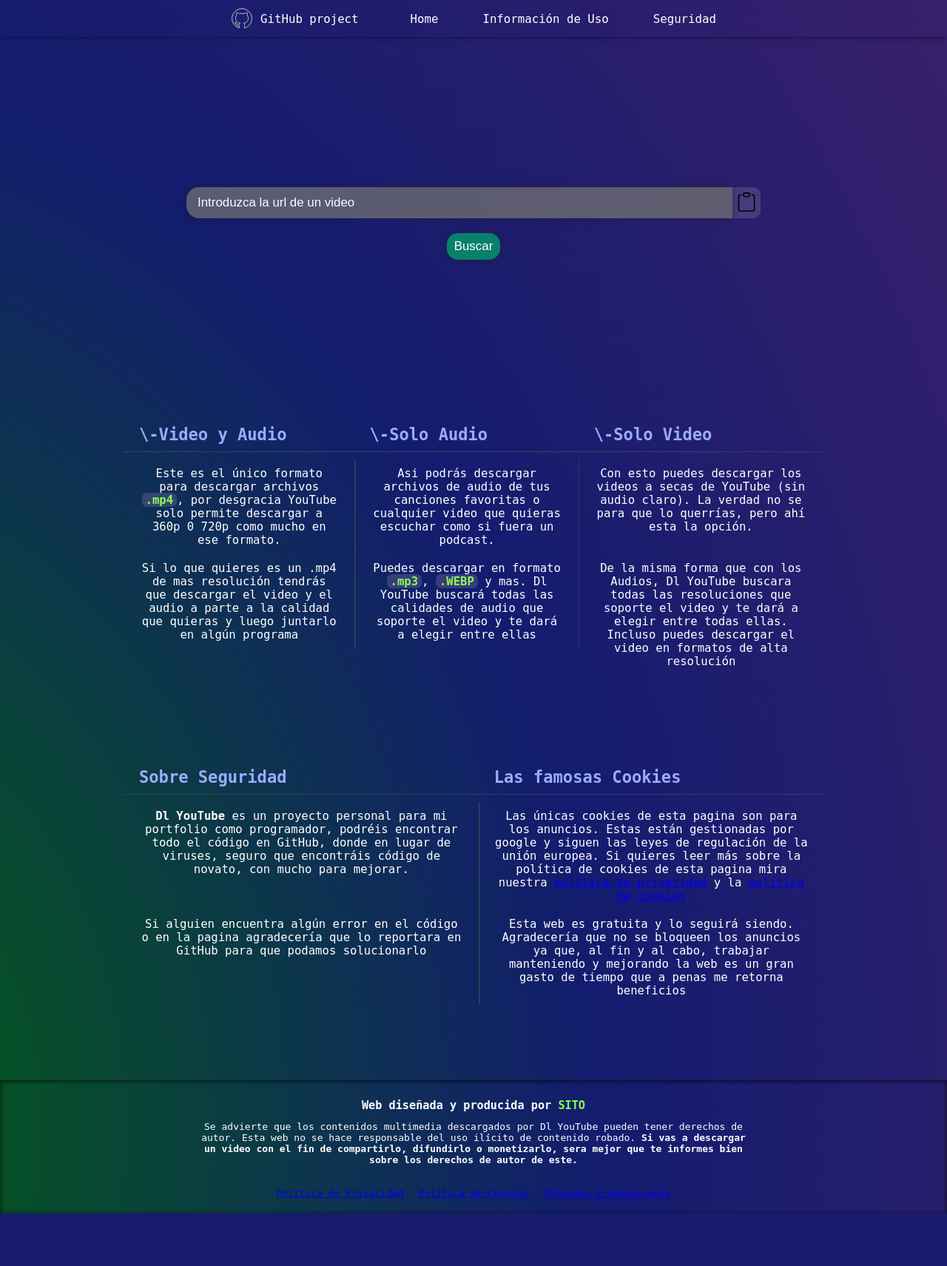
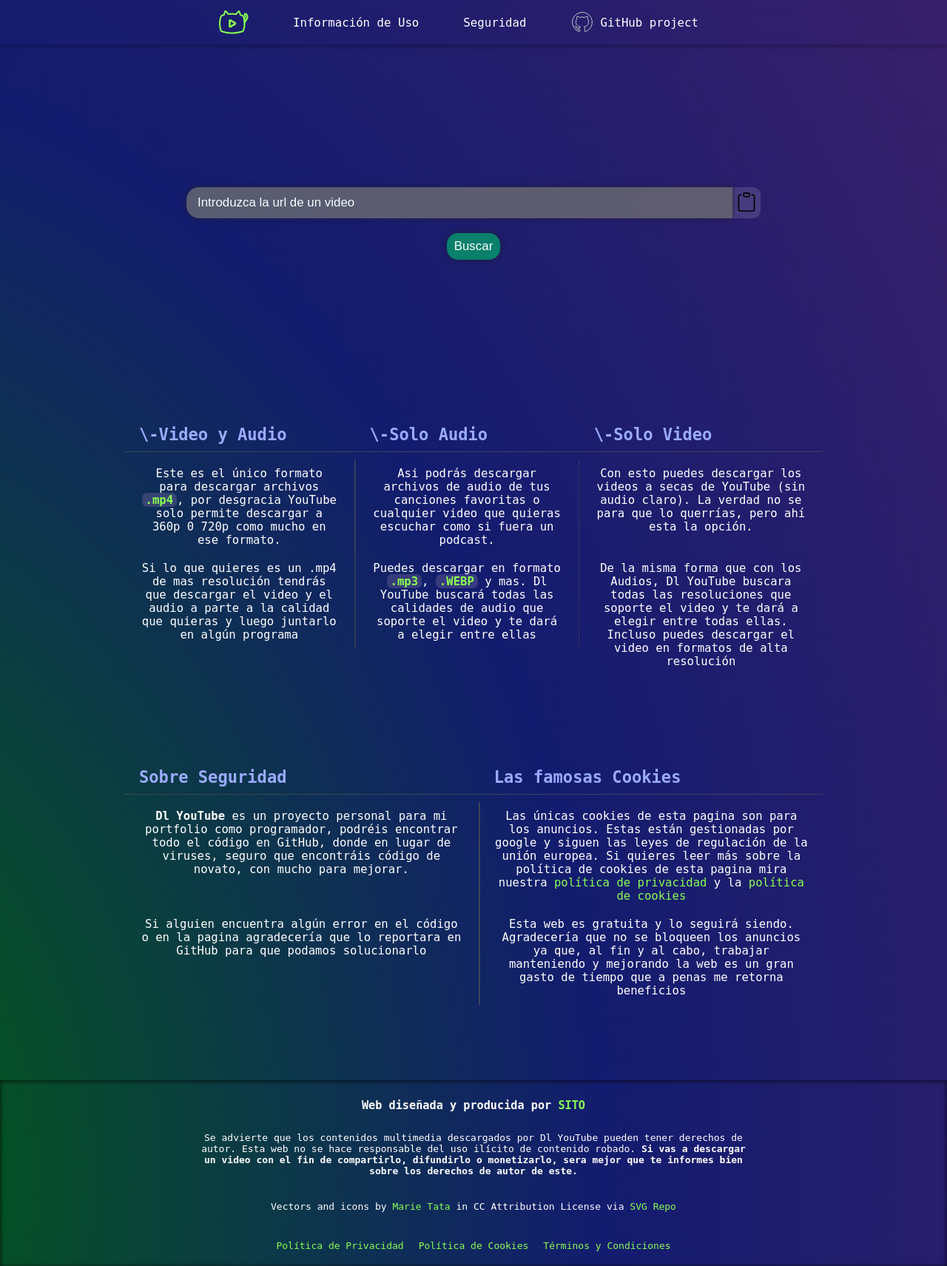
Before and after one commit to SitoSt/Dl_YouTube, a Flask app: page / in a window 1280 px wide. Shown: the whole page at 74% size. Before the commit the page ends 1640 px from the top, so only its background shows below. Run offline with Flask 3, Linux system fonts and the light colour scheme; some libraries are stand-ins or nearby versions.

Commit message:
V:5.0.4 Añadiendo favicon

```diff
--- a/index.py
+++ b/index.py
@@ -6,7 +6,6 @@ from src.video_information import Get_info
 from src.download import Descargar_video
 
 app = Flask(__name__)
-
 url = ''
 
 tmpdir = tempfile.TemporaryDirectory()
@@ -15,7 +14,6 @@ path = os.path.abspath(tmpdir.name)
 @app.route('/', methods = ['GET'])
 def index():
     return stream_template('index.html')
-
 
 @app.route('/select', methods = ['POST'])
 def Select():
@@ -39,5 +37,10 @@ def Download():
 def handleDlRequest(filename):
     return send_from_directory(path, filename)
 
+@app.route('/static/favicon/<filename>')
+def favicon(filename):
+    return send_from_directory(os.path.join(app.root_path, 'static/favicon'), filename)
+
+
 if __name__ == '__main__' :
     app.run(debug=True, port=8080)
--- a/static/css/footer.css
+++ b/static/css/footer.css
@@ -12,6 +12,15 @@ footer {
     justify-content: center;
     align-items: center;
 }
+
+a {
+    color: var(--text-accent-color);
+    text-decoration: none;
+}
+a:hover {
+    text-decoration: underline;
+}
+
 
 .sito-sign {
     margin-bottom: 7px;
@@ -31,7 +40,6 @@ footer {
 .legacy {
     display: flex;
     flex-wrap: wrap;
-    margin-top: 15px;
 
     justify-content: center;
     align-items: center;
@@ -41,6 +49,15 @@ footer {
     margin: 10px !important;
 }
 
+.atributions {
+    display: flex;
+    flex-direction: column;
+    width: 100%;
+
+    justify-content: center;
+    align-items: center;
+}
+
 @media (min-width: 500px) {
     .copy-right-advise {
         max-width: 60%;
--- a/static/css/header.css
+++ b/static/css/header.css
@@ -23,6 +23,11 @@ header nav {
 
     justify-content: center;
     align-items: center;
+}
+
+.logo {
+    width: 40px;
+    height: 40px;
 }
 
 .nav-fixed {
@@ -67,21 +72,15 @@ header nav {
     color: var(--text-accent-color);
 }
 
-.nav-item.github {
-    display: flex;
+.nav-link.github {
     width: fit-content;
-    color: var(--text-color);
-    text-decoration: none;
 
     font-size: 1.21rem;
 
+    text-align: start;
+    align-items: center;
     justify-content: center;
-    align-items: center;
     transition: color 0.3s ease;
-}
-.nav-item.github:hover {
-    color: var(--text-accent-color);
-    text-decoration: underline;
 }
 .github {
     width: 30px;
@@ -95,6 +94,7 @@ header nav {
             flex-direction: column;
             & .nav-fixed {
                 margin-bottom: 7px;
+                margin-right: 0;
             }
         }
     }
@@ -115,7 +115,7 @@ header nav {
     }
     .icon-nav {
         display: inline;
-        padding-right: 10px;
+        margin-right: 3rem;
         &  i {
             color: var(--text-primary-color);
             transition: color 0.3s ease;
@@ -127,11 +127,13 @@ header nav {
     .github {
         display: none;
     }
+    .nav-link.github{
+        display: flex;
+    }
     .nav-item {
         margin-block: 8px;
         width: 40%;
     }
-
 }
 
 @keyframes apear {
--- a/static/css/info.css
+++ b/static/css/info.css
@@ -16,7 +16,7 @@
     padding: 10px;
     padding-inline: 20px;
 
-    border-bottom: 1.5px solid rgba(80, 87, 84, 0.601);
+    border-bottom: 1.5px solid var(--accent-color-2);
 
     font-size: 1.7rem;
     text-align: start;
@@ -35,13 +35,13 @@
     grid-row: 2;
     grid-column: 1;
 
-    border-right: 1px solid rgba(81, 81, 81, 0.485);
+    border-right: 1px solid var(--accent-color-2);
 }
 .security-text._2 {
     grid-row: 3;
     grid-column: 1;
 
-    border-right: 1px solid rgba(81, 81, 81, 0.485);
+    border-right: 1px solid var(--accent-color-2);
 }
 
 .security-title-cookies {
@@ -54,7 +54,7 @@
     padding: 10px;
     padding-inline: 20px;
 
-    border-bottom: 1.5px solid rgba(80, 87, 84, 0.601);
+    border-bottom: 1.5px solid var(--accent-color-2);
 
     font-size: 1.7rem;
     text-align: start;
@@ -72,13 +72,13 @@
     grid-row: 2;
     grid-column: 2;
 
-    border-left: 1px solid rgba(81, 81, 81, 0.485);
+    border-left: 1px solid var(--accent-color-2);
 }
 .security-text-cookies._2 {
     grid-row: 3;
     grid-column: 2;
 
-    border-left: 1px solid rgba(81, 81, 81, 0.485);
+    border-left: 1px solid var(--accent-color-2);
 }
 
 .info-text strong {
@@ -109,7 +109,7 @@
     padding: 10px;
     padding-inline: 20px;
 
-    border-bottom: 1.5px solid rgba(80, 87, 84, 0.601);
+    border-bottom: 1.5px solid var(--accent-color-2);
 
     font-size: 1.7rem;
     text-align: start;
@@ -133,7 +133,7 @@
     grid-row: 2;
     grid-column: 1;
 
-    border-right: 1px solid rgba(81, 81, 81, 0.485);
+    border-right: 1px solid var(--accent-color-2);
 }
 .info-text.progressive-2 {
     grid-row: 3;
--- a/static/css/main.css
+++ b/static/css/main.css
@@ -1,13 +1,13 @@
 :root {
 
-    --primary-color: rgba(120, 120, 115, 0.7);
+    --primary-color: rgba(120, 120, 115, 0.702);
     --secondary-color: rgba(116, 102, 154, 0.4);
     --accent-color: rgba(0, 171, 106, 0.7);
     --accent-color-2: rgba(77, 84, 82, 0.7);
     --text-primary-color: rgb(155, 171, 255);
     --text-secondary-color: rgb(132, 161, 176);
     --text-color: white;
-    --text-accent-color: rgb(136, 255, 81);
+    --text-accent-color: hsl(101, 100%, 66%);
 
     background: radial-gradient(#00650a, #131c6f, #44216a);
     background-size: 250% 250%;
--- a/templates/index.html
+++ b/templates/index.html
@@ -5,9 +5,16 @@
   <meta charset="UTF-8" />
   <meta name="viewport" content="width=device-width, initial-scale=1.0" />
   <meta name="”theme-color”" content="”dark”" />
-  <meta name="">
 
   <link rel="stylesheet" href="https://cdnjs.cloudflare.com/ajax/libs/font-awesome/4.7.0/css/font-awesome.min.css">
+
+  <link rel="apple-touch-icon" sizes="180x180" href="http://127.0.0.1:5000/static/favicon/apple-touch-icon.png">
+  <link rel="icon" type="image/png" sizes="32x32" href="http://127.0.0.1:5000/static/favicon/favicon-32x32.png">
+  <link rel="icon" type="image/png" sizes="16x16" href="http://127.0.0.1:5000/static/favicon/favicon-16x16.png">
+  <link rel="manifest" href="http://127.0.0.1:5000/static/favicon/site.webmanifest">
+  <link rel="mask-icon" href="http://127.0.0.1:5000/static/favicon/safari-pined-tab.svg" color="#5bbad5">
+  <link rel="shortcut icon" href="http://127.0.0.1:5000/static/favicon/favicon.ico">
+  <meta name="msapplication-TileColor" content="#da532c">
 
 
   <link rel="stylesheet" href={{ url_for('static', filename='css/main.css' ) }}>
@@ -27,6 +34,7 @@
   <script
           nonce="LMeNU7t1WY-mdquV05JBDA">(function () { function signalGooglefcPresent() { if (!window.frames['googlefcPresent']) { if (document.body) { const iframe = document.createElement('iframe'); iframe.style = 'width: 0; height: 0; border: none; z-index: -1000; left: -1000px; top: -1000px;'; iframe.style.display = 'none'; iframe.name = 'googlefcPresent'; document.body.appendChild(iframe); } else { setTimeout(signalGooglefcPresent, 0); } } } signalGooglefcPresent(); })();</script>
 
+
   <title>Dl YouTube</title>
 </head>
 
@@ -38,21 +46,23 @@
           <a href="javascript:void(0)" class="icon-nav" onclick="displayMenu()" hidden>
             <i class="fa fa-bars fa-2x"></i>
           </a>
-          <a class="nav-item github" href="https://github.com/SitoSt/Dw_YouTube_1.0">
-            <img class="github" src="/static/img/github.svg" alt="Proyecto de GitHub" />
-            GitHub project
+          <a class="nav-link item" href="#">
+            <img src="/static/favicon/favicon.svg" alt="logo Dl YouTube" class="logo" onclick="unDisplayMenu()">
           </a>
         </div>
 
         <ul class="nav-bar" id="nav-bar">
           <li class="nav-item">
-            <a class="nav-link" href="#" onclick="unDisplayMenu()">Home</a>
-          </li>
-          <li class="nav-item">
             <a class="nav-link" href="#container-info-formats" onclick="unDisplayMenu()">Información de Uso</a>
           </li>
           <li class="nav-item">
             <a class="nav-link" href="#container-security" onclick="unDisplayMenu()">Seguridad</a>
+          </li>
+          <li class="nav-item">
+            <a class="nav-link github" href="https://github.com/SitoSt/Dw_YouTube_1.0" onclick="unDisplayMenu()">
+              <img class="github" src="/static/img/github.svg" alt="Proyecto de GitHub" />
+              GitHub project
+            </a>
           </li>
         </ul>
 
@@ -232,6 +242,7 @@
   <footer>
     <h3 class="sito-sign">Web diseñada y producida por <strong><a href="https://github.com/SitoSt"
            class="author">SITO</a></strong></h3>
+    <br>
 
     <p class="copy-right-advise">
       Se advierte que los contenidos multimedia descargados por Dl YouTube pueden tener
@@ -241,21 +252,35 @@
         sera mejor que te informes bien sobre los derechos de autor de este.
       </strong>
     </p>
+    <br>
+    <div id="atributions">
+      <p class="atribution">
+        Vectors and icons by <a href="https://twitter.com/marie_tata_?ref=svgrepo.com" target="_blank">Marie Tata</a> in CC
+        Attribution License via <a href="https://www.svgrepo.com/" target="_blank">SVG Repo</a>
+      </p>
+    </div>
+    <br>
   <div id="legacy" class="legacy">
     <a href="https://www.iubenda.com/privacy-policy/71489865"
-     class="iubenda-white iubenda-noiframe iubenda-embed iubenda-noiframe legacy-item"
-     title="Política de Privacidad ">Política de Privacidad</a>
+      class="iubenda-white iubenda-noiframe iubenda-embed iubenda-noiframe legacy-item" title="Política de Privacidad">
+      Política de Privacidad
+    </a>
     <script
       type="text/javascript">(function (w,d)  {var loader = function ()  {var s = d.createElement("script"), tag = d.getElementsByTagName("script")[0]; s.src="https://cdn.iubenda.com/iubenda.js"; tag.parentNode.insertBefore( s,tag );};  if(w.addEventListener ){w.addEventListener("load", loader, false ) ;}else  if(w.attachEvent){w.attachEvent("onload", loader ) ;} else {w.onload = loader ;}})(window, document);</script>
 
     <a href="https://www.iubenda.com/privacy-policy/71489865/cookie-policy"
-     class="iubenda-white iubenda-noiframe iubenda-embed iubenda-noiframe legacy-item" title="Política de Cookies ">Política de Cookies</a>
+      class="iubenda-white iubenda-noiframe iubenda-embed iubenda-noiframe legacy-item" title="Política de Cookies ">
+      Política de Cookies
+    </a>
     <script
       type="text/javascript">(function (w ,d) {var loader = function  () {var s = d.createElement("script"), tag = d.getElementsByTagName("script")[0];  s.src="https://cdn.iubenda.com/iubenda.js"; tag.parentNode.insertBefore(s, tag); }; if(w.addEventListener){w.addEventListener("load", loader, false);}else if(w.attachEvent){w.attachEvent("onload", loader); } else{w.onload = loader;}})(window, document);</script>
 
     <a href="https://www.iubenda.com/condiciones-de-uso/71489865"
-  class="iubenda-white iubenda-noiframe iubenda-embed iubenda-noiframe legacy-item" title="Términos y Condiciones ">Términos y Condiciones</a>
-  <script type="text/javascript">(function (w,d) {var loader = function () {var s = d.createElement("script"), tag = d.getElementsByTagName("script")[0]; s.src="https://cdn.iubenda.com/iubenda.js"; tag.parentNode.insertBefore(s,tag);}; if(w.addEventListener){w.addEventListener("load", loader, false);}else if(w.attachEvent){w.attachEvent("onload", loader);}else{w.onload = loader;}})(window, document);</script>
+      class="iubenda-white iubenda-noiframe iubenda-embed iubenda-noiframe legacy-item" title="Términos y Condiciones ">
+      Términos y Condiciones
+    </a>
+    <script
+      type="text/javascript">(function (w,d) {var loader = function () {var s = d.createElement("script"), tag = d.getElementsByTagName("script")[0]; s.src="https://cdn.iubenda.com/iubenda.js"; tag.parentNode.insertBefore(s,tag);}; if(w.addEventListener){w.addEventListener("load", loader, false);}else if(w.attachEvent){w.attachEvent("onload", loader);}else{w.onload = loader;}})(window, document);</script>
   </div>
 
   </footer>
```
Also changed, not shown: static/favicon/android-chrome-192x192.png (added), static/favicon/android-chrome-512x512.png (added), static/favicon/apple-touch-icon.png (added), static/favicon/favicon-16x16.png (added), static/favicon/favicon-32x32.png (added), static/favicon/favicon.ico (added), static/favicon/favicon.svg (added), static/favicon/mstile-150x150.png (added), static/favicon/safari-pinned-tab.svg (added), static/favicon/site.webmanifest (added). Lines whose indentation alone changed are shown as unchanged.
